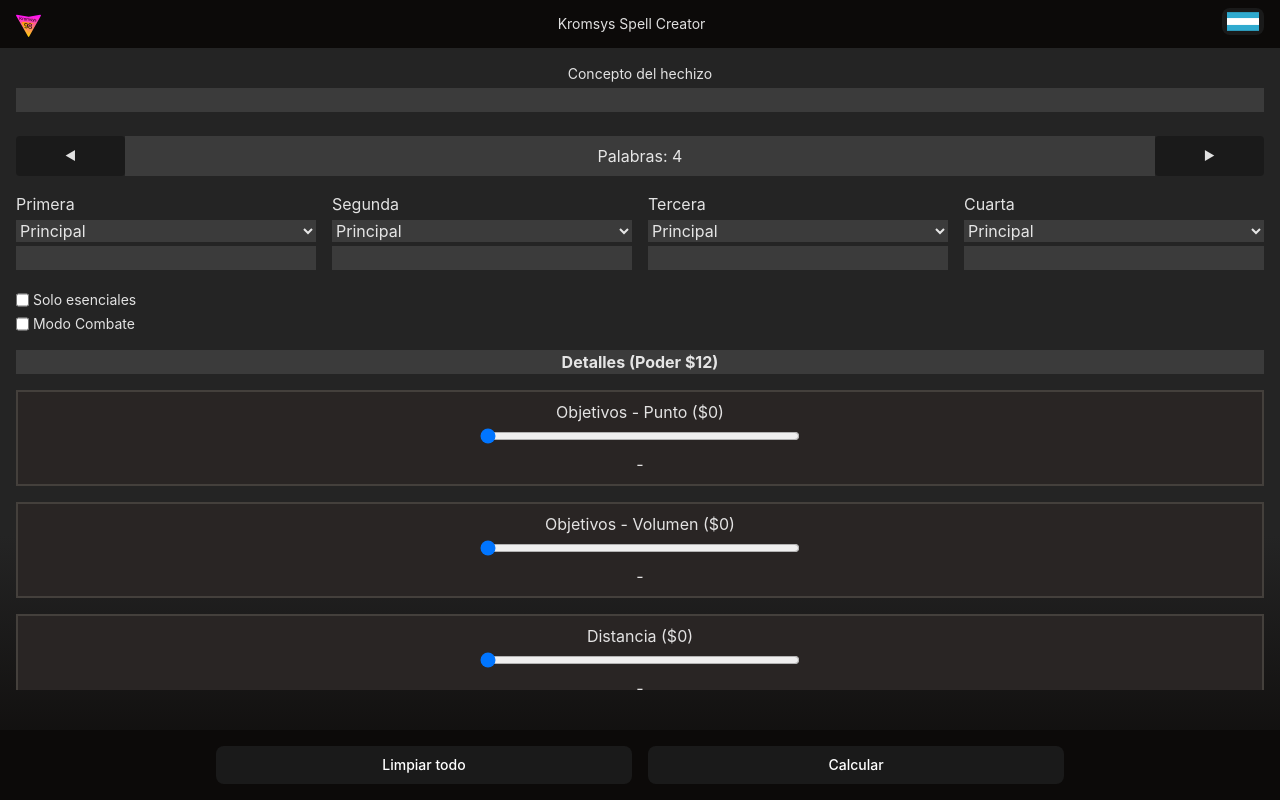
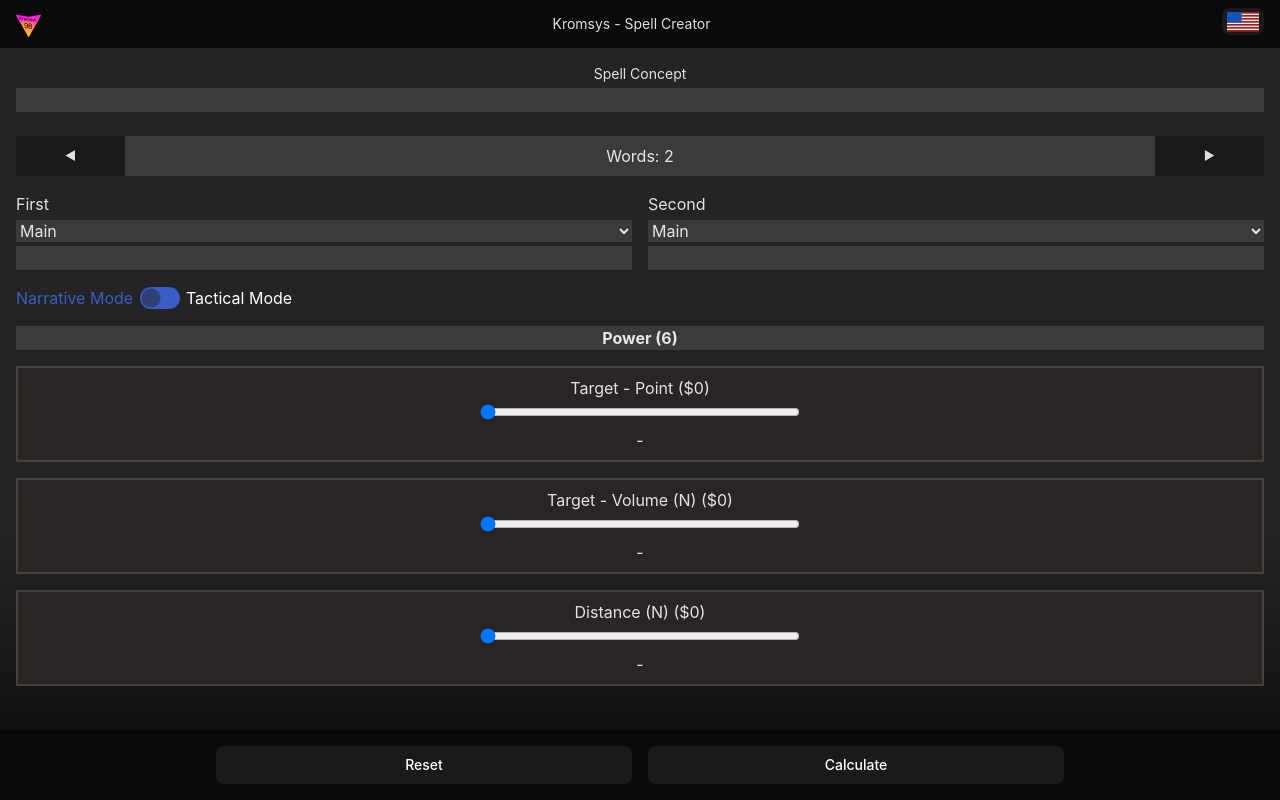
Before and after one commit to sebastianpennino/krom_magic, a React (Vite) app: page / in a window 1280 px wide. Built offline with nearby package versions, Linux system fonts and the light colour scheme.

Commit message:
Improving UX, adding cool switch

```diff
--- a/src/App.tsx
+++ b/src/App.tsx
@@ -6,12 +6,12 @@
 import { AppAction, SpellAction, spellReducer } from "./reducers/spellReducer";
 import { PowerWordDomain } from "@apptypes/Domains";
 import { DetailMode, ValidDetailMode } from "@apptypes/Details";
+import { recoverFromLocalStorage } from "./utils/recoverFromLocalStorage";
 
 const langs = {
   esp: 0,
   eng: 1,
 };
-const defaultLang = langs.esp;
 const maxSpellLength = 9;
 
 export type AppState = {
@@ -45,7 +45,7 @@
     PowerWordDomain.MAIN,
   ], // note: _ is "Unknown"
   detailedWords: Array.from({ length: maxSpellLength }, () => ""),
-  spellLength: 4,
+  spellLength: 2,
   results: null,
   detailMode: DetailMode.BOTH,
   onlyMainDetails: false,
@@ -73,7 +73,7 @@
     });
   };
 
-  const [chosenLang, setLang] = useState<number>(defaultLang);
+  const [chosenLang, setLang] = recoverFromLocalStorage("lang", langs.eng);
 
   return (
     <div className="flex flex-col h-screen">
@@ -83,7 +83,14 @@
           <KromsysLogo />
         </div>
         <div>
-          <h1 className="text-sm">Kromsys Spell Creator</h1>
+          <h1 className="text-sm">
+            {
+              [
+                "Kromsys - Creador de hechizos",
+                "Kromsys - Spell Creator",
+              ][chosenLang]
+            }
+          </h1>
         </div>
         <div className="text-white">
           <FlagButton toggleFn={setLang} currentValue={chosenLang} />
--- a/src/apptypes/Details.ts
+++ b/src/apptypes/Details.ts
@@ -44,7 +44,7 @@
   },
   {
     formulaName: 'volumeT',
-    name: ["Objetivos - Volumen", "Target - Volume"],
+    name: ["Objetivos - Volumen (T)", "Target - Volume (T)"],
     mode: DetailMode.TACTICAL,
     isMain: true,
     progression: [1, 3, 6, 9, 12],
@@ -55,7 +55,7 @@
   },
   {
     formulaName: 'volumeN',
-    name: ["Objetivos - Volumen", "Target - Volume"],
+    name: ["Objetivos - Volumen (N)", "Target - Volume (N)"],
     mode: DetailMode.NARRATIVE,
     progression: [1, 3, 6, 9, 12],
     isMain: true,
@@ -78,7 +78,7 @@
   },
   {
     formulaName: 'distanceT',
-    name: ["Distancia", "Distance"],
+    name: ["Distancia (T)", "Distance (T)"],
     mode: DetailMode.TACTICAL,
     progression: [1, 4, 6, 9],
     isMain: true,
@@ -99,7 +99,7 @@
   },
   {
     formulaName: 'distanceN',
-    name: ["Distancia", "Distance"],
+    name: ["Distancia (N)", "Distance (N)"],
     mode: DetailMode.NARRATIVE,
     progression: [1, 4, 6, 9, 15],
     isMain: true,
--- a/src/components/Slider.tsx
+++ b/src/components/Slider.tsx
@@ -1,4 +1,4 @@
-import React, { useState } from 'react';
+import React, { useState } from "react";
 
 interface SliderProps {
   initialValue?: number;
@@ -9,7 +9,14 @@
   stepCost: number[];
 }
 
-export const Slider: React.FC<SliderProps> = ({ initialValue = 1, max = 5, step = 1, legend, stepLabel, stepCost}) => {
+export const Slider: React.FC<SliderProps> = ({
+  initialValue = 1,
+  max = 5,
+  step = 1,
+  legend,
+  stepLabel,
+  stepCost,
+}) => {
   const [value, setValue] = useState<number>(initialValue);
 
   const handleChange = (event: React.ChangeEvent<HTMLInputElement>) => {
@@ -19,7 +26,7 @@
 
   return (
     <div className="flex flex-col items-center border-2 border-stone-700 bg-stone-800 mb-4 p-2">
-      {legend} (${value > 0 ? stepCost[value - 1]: '0'})
+      {legend} (${value > 0 ? stepCost[value - 1] : "0"})
       <input
         type="range"
         min="0"
@@ -29,7 +36,7 @@
         onChange={handleChange}
         className="w-80 h-2 bg-gray-200 rounded-lg cursor-pointer dark:bg-gray-700 mt-2"
       />
-      <p className="mt-3">{value > 0 ? stepLabel[value - 1]: '-'}</p>
+      <p className="mt-3">{value > 0 ? stepLabel[value - 1] : "-"}</p>
     </div>
   );
 };
--- /dev/null
+++ b/src/components/Switch.tsx
@@ -0,0 +1,70 @@
+import React, { useRef, useEffect } from "react";
+
+const cx = (...list: (string | boolean | undefined)[]) =>
+  list.filter(Boolean).join(" ");
+
+const getCustomProps = (cssProps: Record<string, any>) =>
+  Object.entries(cssProps).reduce(
+    (acc, [key, val]) => (key ? { ...acc, [`--${key}`]: val } : acc),
+    {}
+  );
+
+type Props = {
+  checked?: boolean;
+  defaultChecked?: boolean;
+  onChange?: (event: React.ChangeEvent<HTMLInputElement>) => void;
+  // onChange?: any;
+  children?: any; // ReactNode; // React.ReactNode
+  tabIndex?: number;
+  className?: string;
+  textLeft?: string;
+  textRight?: string;
+  disabled?: boolean;
+  indeterminate?: boolean;
+  // Other CSS variable props, assuming they are of type `string`
+  [key: string]: string | boolean | number | undefined | any;
+};
+
+export const Switch = ({
+  checked,
+  defaultChecked,
+  onChange,
+  children,
+  tabIndex,
+  className,
+  textLeft,
+  textRight,
+  disabled,
+  indeterminate,
+  ...cssVars
+}: Props) => {
+  const inputRef = useRef<any>();
+
+  useEffect(() => {
+    inputRef.current.indeterminate = indeterminate;
+  }, [indeterminate]);
+
+  return (
+    <label
+      className={cx(
+        "switch",
+        className
+      )}
+      style={getCustomProps(cssVars)}
+    >
+      {textLeft && <div className="switch__label__left">{textLeft}</div>}
+      <input
+        type="checkbox"
+        ref={inputRef}
+        checked={checked}
+        defaultChecked={defaultChecked}
+        onChange={onChange}
+        tabIndex={tabIndex || 0}
+        disabled={disabled}
+        className="switch__input"
+      />
+      <div className="switch__gfx"></div>
+      {textRight && <div className="switch__label switch__label__right">{textRight}</div>}
+    </label>
+  );
+};
--- /dev/null
+++ b/src/components/switch.css
@@ -0,0 +1,127 @@
+.switch {
+  --color-bg: #e1e1e1;
+  --color-bg-on: #16b5ff;
+  --thumb-color-on: white;
+  --thumb-color-off: var(--thumb-color-on);
+  --thumb-scale: 1;
+  --size: 16px;
+  --duration: 0.18s;
+  --width-multiplier: 2.5;
+  --thumb-animation-pad: 15%;
+  user-select: none;
+  display: inline-flex;
+  align-items: center;
+}
+
+@keyframes switchMoveThumb {
+  50% {
+    padding: 0 var(--thumb-animation-pad);
+  }
+}
+
+@keyframes switchMoveThumb1 {
+  50% {
+    padding: 0 var(--thumb-animation-pad);
+  }
+}
+
+.switch > div {
+  cursor: pointer;
+}
+
+.switch__label__left {
+  padding-right: 0.4em;
+}
+
+.switch__label {
+  color: var(--label-color);
+  order: 10;
+  padding-left: 0.4em;
+}
+
+.switch__label__left {
+  color: white;
+}
+
+.switch__label__right {
+  color: white;
+}
+
+.switch__gfx {
+  --thumb-left: 0%;
+  --transform: translateX(calc(var(--thumb-left) * -1))
+    scale(var(--thumb-scale));
+  order: 5;
+  padding: 3px;
+  position: relative;
+  background: var(--bg, var(--color-bg));
+  border-radius: 50px;
+  width: calc(var(--size) * var(--width-multiplier));
+  transition: var(--duration);
+  background-size: 4px 4px;
+}
+
+.switch__gfx::before {
+  content: "";
+  display: block;
+  position: relative;
+  left: var(--thumb-left);
+  background: var(--thumb-color, var(--thumb-color-off));
+  border-radius: var(--size);
+  width: var(--size);
+  height: var(--size);
+  transform: var(--transform);
+  transition: var(--duration);
+  animation: switchMoveThumb var(--duration) ease 1;
+}
+
+.switch input {
+  position: absolute;
+  opacity: 0;
+}
+
+.switch input[disabled] + div {
+  background-image: linear-gradient(
+    45deg,
+    #fff 25%,
+    transparent 25%,
+    transparent 50%,
+    #fff 50%,
+    #fff 75%,
+    transparent 75%
+  );
+}
+
+.switch input:disabled ~ div {
+  cursor: not-allowed;
+}
+
+.switch input:indeterminate + div {
+  --thumb-left: 50%;
+}
+
+.switch input:checked + div {
+  --bg: var(--color-bg-on);
+  --thumb-left: 100%;
+  --thumb-color: var(--thumb-color-on);
+}
+/* left label, before a unselected checkbox! */
+.switch .switch__label__left:has(+ input:not(:checked)) {
+  color: var(--label-color-l);
+}
+
+.switch input:checked ~ .switch__label__right {
+  color: var(--label-color-r);
+}
+
+.switch input:checked + div::before {
+  animation-name: switchMoveThumb1;
+}
+
+.switch input:focus + div {
+  outline: 1px dotted silver;
+}
+
+.switch input:focus:not(:focus-visible) + div {
+  outline: 0;
+}
--- a/src/compositions/InputPage.tsx
+++ b/src/compositions/InputPage.tsx
@@ -8,8 +8,9 @@
 import { TextInputWithAutocomplete } from "../components/TextInputWithAutocomplete";
 import { powerWordList } from "../apptypes/Words";
 import { DetailMode, detailList } from "@apptypes/Details";
-import { RadioOptions } from "../components/RadioOptions";
 import { Slider } from "../components/Slider";
+import { Switch } from "../components/Switch";
+import "../components/switch.css";
 
 type Props = {
   state: AppState;
@@ -17,6 +18,7 @@
   spellName?: string;
   dispatch: any;
   maxSpellLength: number;
+  minSpellLength?: number;
 };
 
 // The input page lets you make choices to create the spell
@@ -24,6 +26,7 @@
   state,
   chosenLang,
   maxSpellLength,
+  minSpellLength = 2,
   dispatch,
 }: Props) => {
   // Word Domain
@@ -104,6 +107,18 @@
     ["Duodécima", "Twelfth"],
   ];
 
+  const CSSVars = {
+    "color-bg": "#3a5dc5",
+    "color-bg-on": "#ae3117",
+    "label-color-l": "#3a5dc5",
+    "label-color-r": "#ae3117",
+    "thumb-color-off": "#2e4076",
+    "thumb-color-on": "#822513",
+    "thumb-scale": 1.2,
+    "thumb-animation-pad": "35%",
+    size: "16px",
+  };
+
   return (
     <>
       <div>
@@ -118,7 +133,7 @@
       </div>
       <div className="flex space-x-4">
         <FakeNumericInput
-          min={1}
+          min={minSpellLength}
           max={maxSpellLength}
           title={["Palabras:", "Words:"][chosenLang]}
           changeFn={changeSpellLength}
@@ -151,19 +166,14 @@
         ))}
       </div>
       <div className="flex justify-center mt-4 flex-col">
-        <CheckBox
-          chosenLang={chosenLang}
-          uniqueId="onlyMainDetailFilter"
-          defaultChecked={state.onlyMainDetails}
-          changeFn={(newValue: any) => changeMainDetails(newValue)}
-          title={["Solo esenciales", "Only essentials"]}
-        />
-        <CheckBox
-          chosenLang={chosenLang}
-          uniqueId="onlyTacticalDetailFilter"
-          defaultChecked={state.onlyTacticalDetails}
-          changeFn={(newValue: any) => changeTacticalDetails(newValue)}
-          title={["Modo Combate", "Combat Mode"]}
+        <Switch
+          className="switch--styled"
+          {...CSSVars}
+          textLeft={["Modo Narrativo", "Narrative Mode"][chosenLang]}
+          textRight={["Modo Tactico", "Tactical Mode"][chosenLang]}
+          onChange={(e: React.ChangeEvent<HTMLInputElement>) => {
+            changeTacticalDetails(e.target.checked)
+          }}
         />
       </div>
       <div className="flex justify-center mt-4 flex-col">
@@ -171,7 +181,7 @@
           style={{ backgroundColor: "rgb(59, 59, 59)" }}
           className="text-center font-bold"
         >
-          Detalles (Poder ${state.spellLength * 3})
+          {["Poder", "Power"][chosenLang]} ({state.spellLength * 3})
         </h2>
       </div>
       <div className="flex justify-center mt-4 flex-col">
--- /dev/null
+++ b/src/constants.ts
@@ -0,0 +1 @@
+export const APP_KEY = 'kromMagic'
--- /dev/null
+++ b/src/hooks/useLocalStorage.ts
@@ -0,0 +1,62 @@
+import { useState } from 'react'
+
+// Hook
+export function useLocalStorage<T>(key: string, initialValue: T) {
+  // State to store our value
+  // Pass initial state function to useState so logic is only executed once
+  const [storedValue, setStoredValue] = useState<T>(() => {
+    if (typeof window === 'undefined') {
+      return initialValue
+    }
+    try {
+      // Get from local storage by key
+      const item = window.localStorage.getItem(key)
+      // Parse stored JSON or if none return initialValue
+      return item ? JSON.parse(item) : initialValue
+    } catch (error) {
+      // If error also return initialValue
+      console.log(error)
+      return initialValue
+    }
+  })
+  // Return a wrapped version of useState's setter function that
+  // persists the new value to localStorage.
+  const setValue = (value: T | ((val: T) => T)) => {
+    try {
+      // Allow value to be a function so we have same API as useState
+      const valueToStore = value instanceof Function ? value(storedValue) : value
+      // Save state
+      setStoredValue(valueToStore)
+      // Save to local storage
+      if (typeof window !== 'undefined') {
+        window.localStorage.setItem(key, JSON.stringify(valueToStore))
+      }
+    } catch (error) {
+      // A more advanced implementation would handle the error case
+      console.log(error)
+    }
+  }
+  return [storedValue, setValue] as const
+}
+
+/**
+ * @author: uidotdev???
+ * @source: https://github.com/uidotdev/usehooks/blob/master/src/pages/useLocalStorage.md
+ * Usage: Similar to useState but first arg is key to the value in local storage.
+ *
+ * function App() {
+ *
+ *   const [name, setName] = useLocalStorage<string>("name", "Bob");
+ *   return (
+ *     <div>
+ *       <input
+ *         type="text"
+ *         placeholder="Enter your name"
+ *         value={name}
+ *         onChange={(e) => setName(e.target.value)}
+ *       />
+ *     </div>
+ *   );
+ * }
+ *
+ */
--- /dev/null
+++ b/src/utils/recoverFromLocalStorage.ts
@@ -0,0 +1,10 @@
+import { useLocalStorage } from "../hooks/useLocalStorage";
+import { APP_KEY } from "../constants";
+
+export const recoverFromLocalStorage = <T>(
+  entry: string,
+  initialValue: T,
+  appKey: string = APP_KEY
+) => {
+  return useLocalStorage(`${entry}-${appKey}`, initialValue);
+};
```
